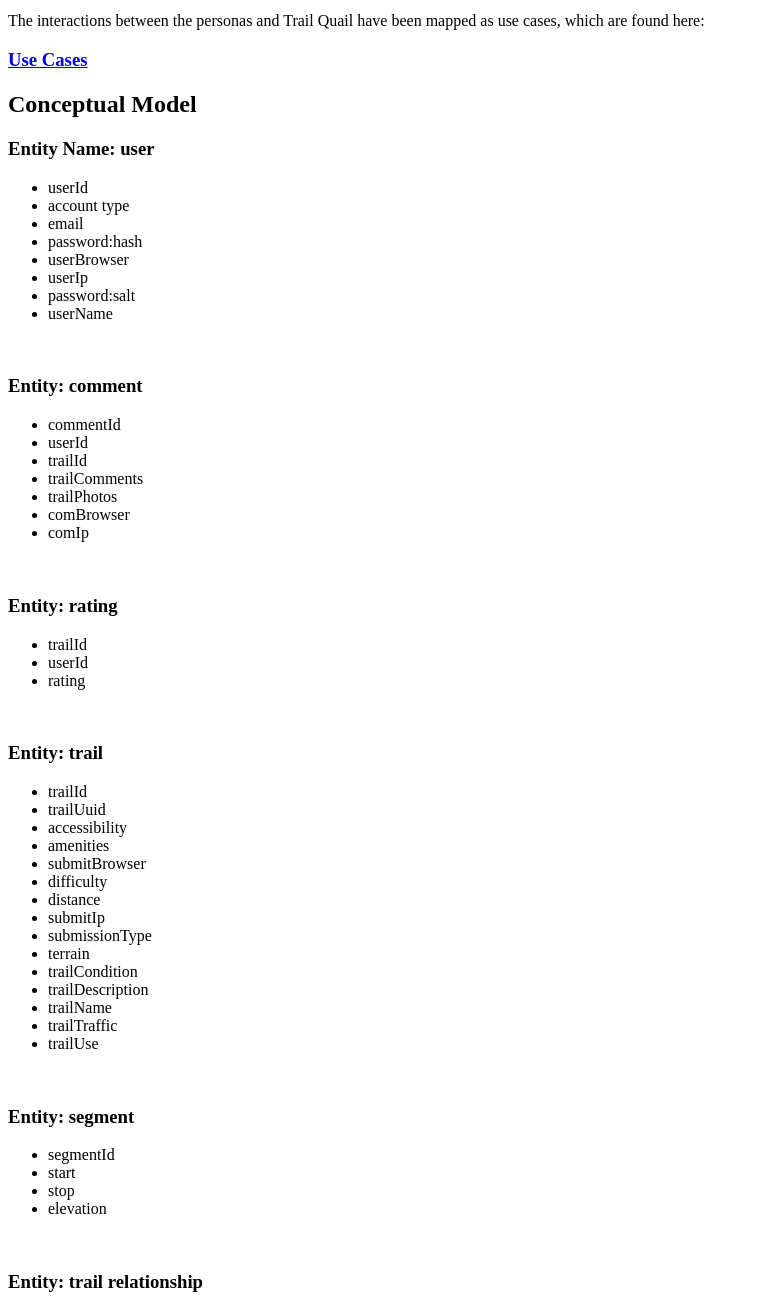
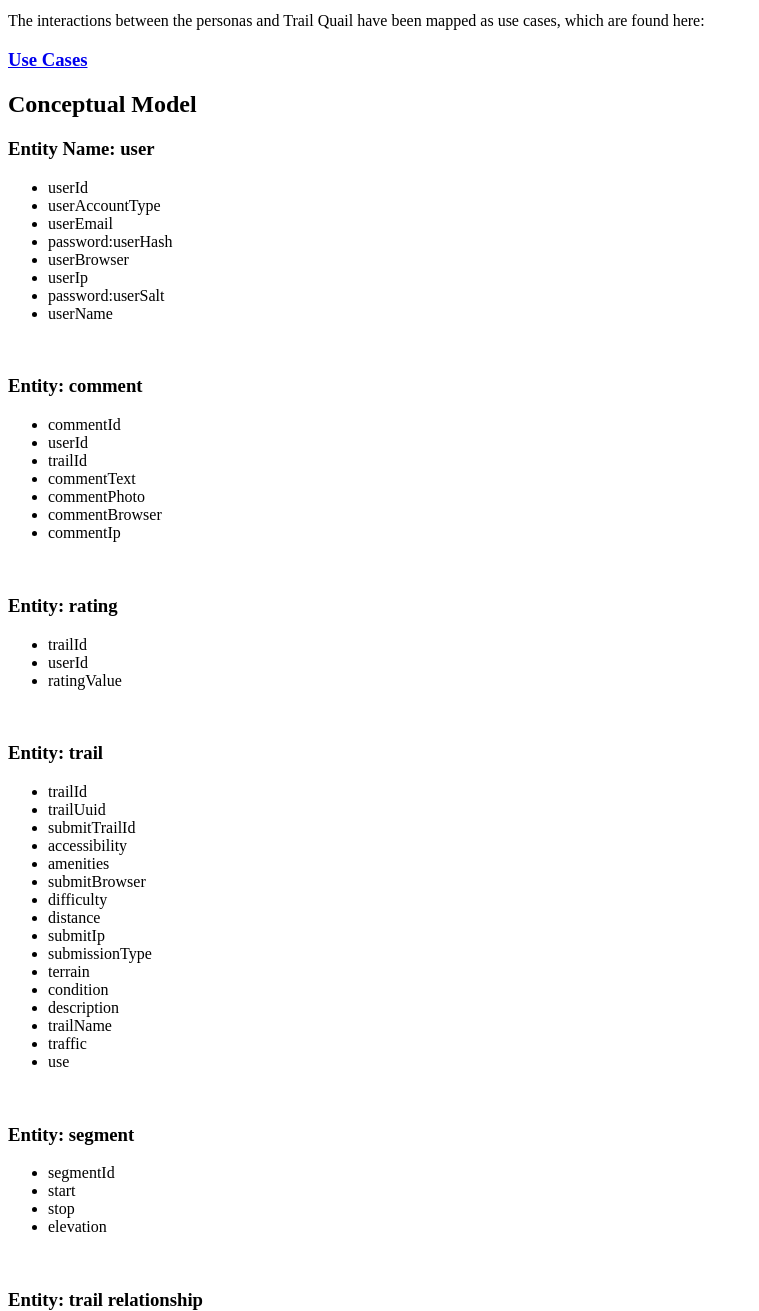
Before and after one commit to MattHarr1s/open-trails, a PHP site: page /public_html/documentation/index.php in a window 1280 px wide. Shown: the part 426-1737 px from the top of the page, without its empty margins (0-759 px from the left). Run offline with PHP 8.4, Linux system fonts and the light colour scheme; some libraries are stand-ins or nearby versions.

Commit message:
includes results of Wednesday Scrum on Entities and Attribute naming convention

```diff
--- a/public_html/documentation/index.php
+++ b/public_html/documentation/index.php
@@ -48,12 +48,12 @@
 		<h3>Entity Name: user</h3>
 		<ul>
 			<li>userId</li>
-			<li>account type</li>
-			<li>email</li>
-			<li>password:hash</li>
+			<li>userAccountType</li>
+			<li>userEmail</li>
+			<li>password:userHash</li>
 			<li>userBrowser</li>
 			<li>userIp</li>
-			<li>password:salt</li>
+			<li>password:userSalt</li>
 			<li>userName</li>
 
 
@@ -64,23 +64,24 @@
 			<li>commentId</li>
 			<li>userId</li>
 			<li>trailId</li>
-			<li>trailComments</li>
-			<li>trailPhotos</li>
-			<li>comBrowser</li>
-			<li>comIp</li>
+			<li>commentText</li>
+			<li>commentPhoto</li>
+			<li>commentBrowser</li>
+			<li>commentIp</li>
 		</ul>
 		<br>
 		<h3>Entity: rating</h3>
 		<ul>
 			<li>trailId</li>
 			<li>userId</li>
-			<li>rating</li>
+			<li>ratingValue</li>
 		</ul>
 		<br>
 		<h3>Entity: trail</h3>
 		<ul>
 			<li>trailId</li>
 			<li>trailUuid</li>
+			<li>submitTrailId</li>
 			<li>accessibility</li>
 			<li>amenities</li>
 			<li>submitBrowser</li>
@@ -89,11 +90,11 @@
 			<li>submitIp</li>
 			<li>submissionType</li>
 			<li>terrain</li>
-			<li>trailCondition</li>
-			<li>trailDescription</li>
+			<li>condition</li>
+			<li>description</li>
 			<li>trailName</li>
-			<li>trailTraffic</li>
-			<li>trailUse</Li>
+			<li>traffic</li>
+			<li>use</Li>
 		</ul>
 		<br>
 		<h3>Entity: segment</h3>
```
